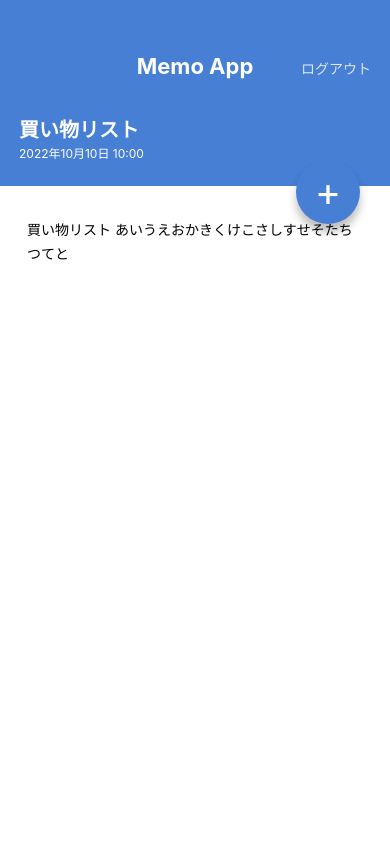
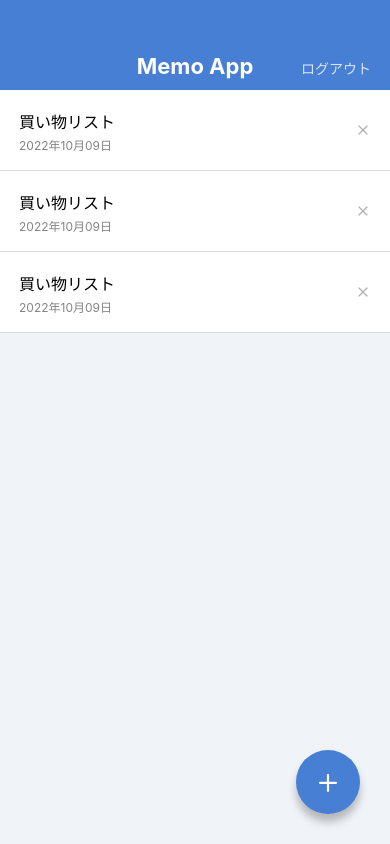
Before and after one commit to hemuchanz/MemoApp, a React Native app: screen / in a window 390 px wide. Built offline with nearby package versions, Linux system fonts and the light colour scheme.

Commit message:
20221010-3 install vector-icons

```diff
--- a/App.jsx
+++ b/App.jsx
@@ -1,11 +1,11 @@
 /* eslint-disable react/react-in-jsx-scope */
 import React from 'react';
-import MemoDetailScreen from './src/screens/MemoDetailScreen';
+//import MemoDetailScreen from './src/screens/MemoDetailScreen';
 import MemoListScreen from './src/screens/MemoListScreen';
 
 
 export default function App() {
   return (
-    <MemoDetailScreen />
+    <MemoListScreen />
   );
 }
--- a/package.json
+++ b/package.json
@@ -8,6 +8,7 @@
     "eject": "expo eject"
   },
   "dependencies": {
+    "@expo/vector-icons": "^13.0.0",
     "expo": "~45.0.0",
     "expo-status-bar": "~1.3.0",
     "expo-updates": "~0.13.3",
--- a/src/components/CircleButton.jsx
+++ b/src/components/CircleButton.jsx
@@ -1,22 +1,25 @@
 import React from "react";
-import { StyleSheet, Text, View } from 'react-native';
+import { StyleSheet, View } from 'react-native';
 import { shape, string } from 'prop-types';
+import { Feather } from '@expo/vector-icons';
 
 export default function CircleButton(props) {
     // styleの上書きをする場合、const{style} とする
-    const {children ,style} = props;
+    const {style, name} = props;
     return (
         // スタイルの設定を配列で受け取る
         <View style={[styles.circleButton, style]}>
-            <Text style={styles.circleButtonLabel}>{children}</Text>
+            {/* nameプロパティでいろんなアイコンを表示できる。 */}
+            <Feather name={name} size={27} color="white" />
+            {/* <Text style={styles.circleButtonLabel}>{children}</Text> */}
         </View>
     );
 }
 
 CircleButton.prototypes = {
     // 引数を必須にするときは、isRequired とする
-    children: string.isRequired,
     style: shape(),
+    name: string.isRequired,
 };
 
 // デフォルト値を設定するとき
--- a/src/components/MemoList.jsx
+++ b/src/components/MemoList.jsx
@@ -1,5 +1,6 @@
 import React from "react";
 import { View, Text, StyleSheet } from "react-native";
+import { Feather } from '@expo/vector-icons';
 
 export default function MemoList() {
   return (
@@ -11,7 +12,7 @@
           <Text style={styles.meoListItemDate}>2022年10月09日</Text>
         </View>
         <View>
-            <Text>X</Text>
+          <Feather name="x" size={16} color='#B0B0B0' />
         </View>
       </View>
 
@@ -21,7 +22,7 @@
           <Text style={styles.meoListItemDate}>2022年10月09日</Text>
         </View>
         <View>
-            <Text>X</Text>
+          <Feather name="x" size={16} color='#B0B0B0' />
         </View>
       </View>
 
@@ -31,7 +32,7 @@
           <Text style={styles.meoListItemDate}>2022年10月09日</Text>
         </View>
         <View>
-            <Text>X</Text>
+          <Feather name="x" size={16} color='#B0B0B0' />
         </View>
       </View>
 
--- a/src/screens/MemoDetailScreen.jsx
+++ b/src/screens/MemoDetailScreen.jsx
@@ -20,7 +20,7 @@
                 </ScrollView>
             </View>
 
-            <CircleButton style={{top:160, bottom: 'auto'}}>+</CircleButton>
+            <CircleButton style={{ top: 160, bottom: 'auto' }} name='edit-3'/>
         </View>
     );
 }
--- a/src/screens/MemoListScreen.jsx
+++ b/src/screens/MemoListScreen.jsx
@@ -1,5 +1,5 @@
 import React from "react";
-import { View, Text, StyleSheet } from 'react-native';
+import { View, StyleSheet } from 'react-native';
 
 import AppBar from '../components/AppBar';
 import CircleButton from '../components/CircleButton';
@@ -18,15 +18,14 @@
             <MemoList />
 
             {/* Circle Button */}
-            <CircleButton>+</CircleButton>
-
+            <CircleButton name='plus'/>
         </View>
     );
 }
 
 const styles = StyleSheet.create({
     container: {
-      flex: 1,
-      backgroundColor: '#F0F4F8',
+        flex: 1,
+        backgroundColor: '#F0F4F8',
     },
-  });
+});
```
Lines whose indentation alone changed are shown as unchanged.
